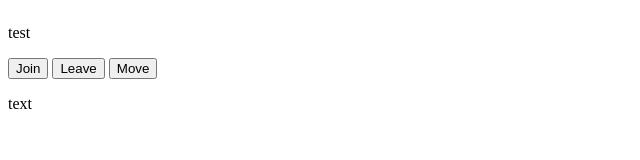
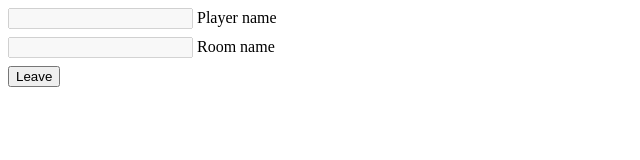
Before and after one commit to ramononis/browserjam, a website built with webpack: page docs/index.html in a window 1280 px wide. Both pictures are taken after a click on the button "Join". Shown: the whole page, without its empty margins (0-640 px from the left). Built offline with nearby package versions, Linux system fonts and the light colour scheme; no server answers.

Commit message:
some buttons

```diff
--- a/docs/index.html
+++ b/docs/index.html
@@ -5,13 +5,20 @@
   <script src="./index.js" charset="utf-8"></script>
   <link rel="stylesheet" href="./style.css"/>
   <title>Title</title>
+  <style>
+    input {
+      margin-bottom: 8px;
+      margin-right: 4px;
+    }
+  </style>
 </head>
 <body>
+<input type="text" id="playername" /><label for="playername" id="playernamelabel">Player name</label>
+<br />
+<input type="text" id="roomname" /><label for="roomname" id="roomnamelabel">Room name</label>
+<br />
+<button id="join">Join</button>
 <table id="table-board"></table>
-<p>test</p>
-<button id="join">Join</button>
-<button id="leave">Leave</button>
-<button id="move">Move</button>
-<p id="debugp">text</p>
+<p id="debugp"></p>
 </body>
 </html>
--- a/game/index.js
+++ b/game/index.js
@@ -7,8 +7,27 @@ const {leaveGame} = require("./Server");
 let state = new State(1)
 
 document.addEventListener("DOMContentLoaded", () => {
-    // visualize({})
-    document.querySelector('#join').addEventListener("click", () => { joinGame("testRoom0124", "player" + Math.floor(Math.random() * 1000)) })
-    document.querySelector('#move').addEventListener("click", () => { doMoveAndUpdateState({}, {}) })
+    let playerNameInput = document.querySelector('#playername')
+    let playerNameLabel = document.querySelector('#playernamelabel')
+    let roomNameInput = document.querySelector('#roomname')
+    let roomNameLabel = document.querySelector('#roomnamelabel')
+    let join = document.querySelector('#join')
+    join.addEventListener("click", () => {
+        if (join.textContent === "Join") {
+            joinGame(roomNameInput.value, playerNameInput.value)
+            join.textContent = "Leave"
+            playerNameInput.disabled = true
+            roomNameInput.disabled = true
+            playerNameLabel.disabled = true
+            roomNameLabel.disabled = true
+        } else {
+            leaveGame()
+            join.textContent = "Join"
+            playerNameInput.disabled = false
+            roomNameInput.disabled = false
+            playerNameLabel.disabled = false
+            roomNameLabel.disabled = false
+        }
+    })
     document.querySelector('#leave').addEventListener("click", () => { leaveGame() })
 })
```
